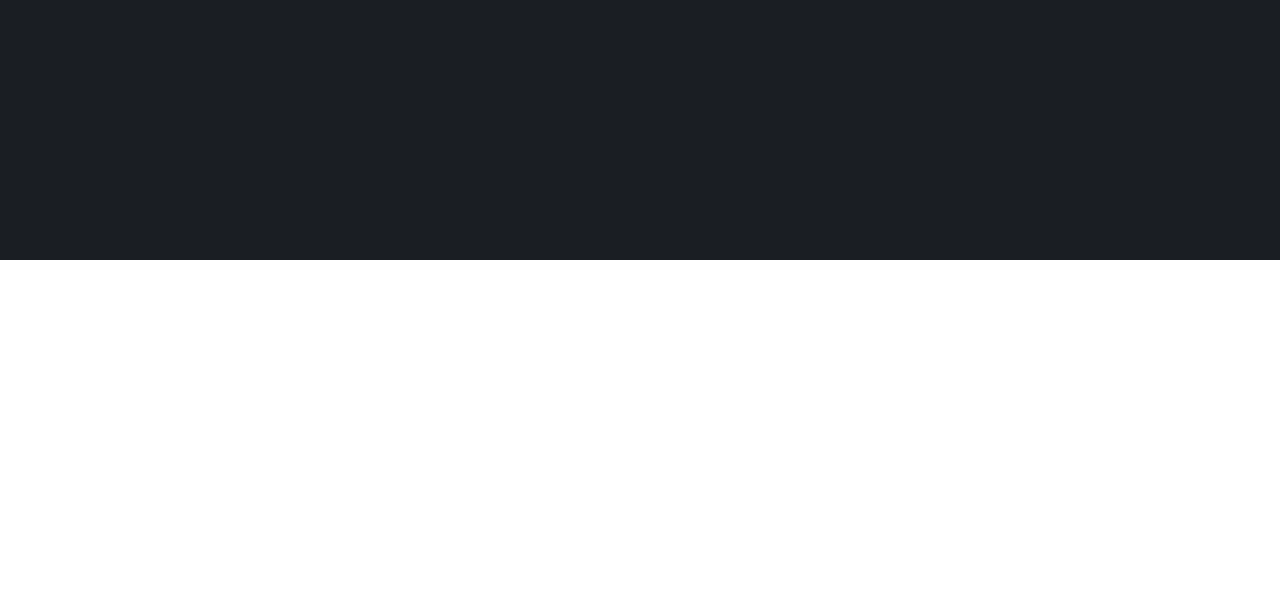
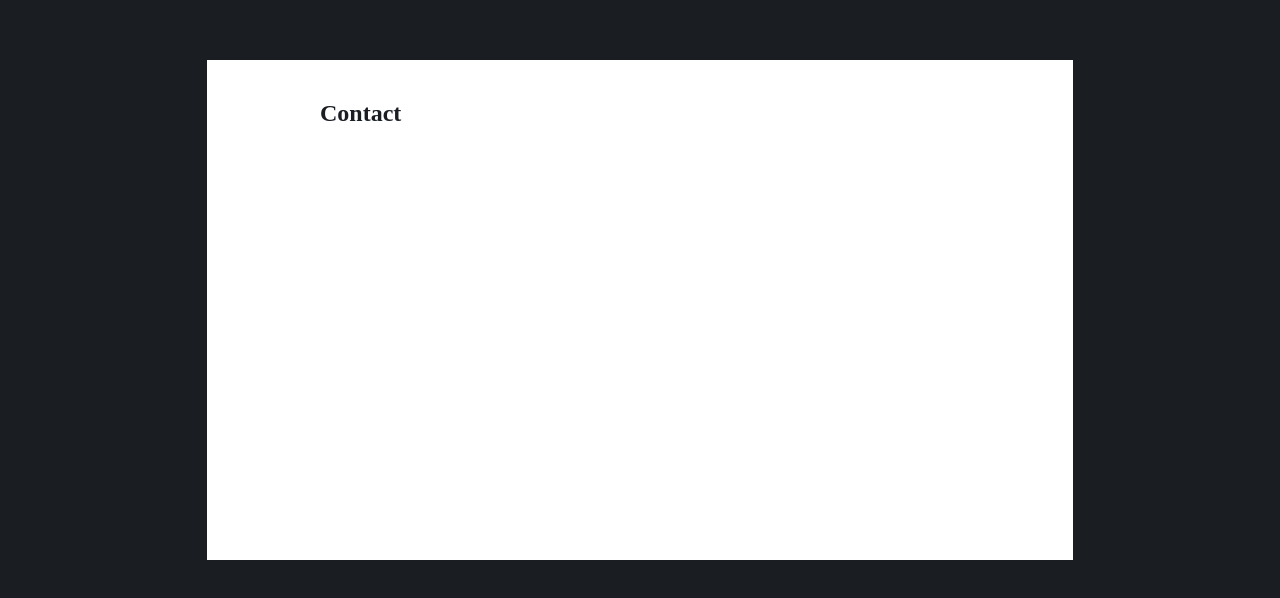
Before and after one commit to bbagbbagn2/PJH-Portfolio, a React (Create React App) app: page / in a window 1280 px wide. Shown: the part 2858-3456 px from the top of the page. Before the commit the page ends 3118 px from the top, so only its background shows below. Built offline with nearby package versions, Linux system fonts and the light colour scheme.

Commit message:
feat(MainPage) ContactPage 일부분 구현

```diff
--- a/src/MainPage.js
+++ b/src/MainPage.js
@@ -14,6 +14,19 @@ export default function Main() {
                     <Profile />
                     <Skill />
                     <Work />
+                    <ContactContainer>
+                    <ContactWrapper>
+                        <MyContactContainer>
+                            <MyContactWrapper>
+                                <ContactTitleWrapper>
+                                    <ContactTitle>Contact</ContactTitle>
+                                </ContactTitleWrapper>
+                                <ContactItemWrapper>
+                                </ContactItemWrapper>
+                            </MyContactWrapper>
+                        </MyContactContainer>
+                    </ContactWrapper>
+                </ContactContainer>
                 </Wrapper>
             </MainPage>
         </>
@@ -33,3 +46,29 @@ const Wrapper = styled.div`
     padding: 0 6%;
     display: grid;
 `;
+
+const ContactContainer = styled.div`
+    height: 780px;
+    display: grid;
+    justify-items: center;
+`;
+
+const ContactWrapper = styled.div`
+    width: 50vw;
+    height: 500px;
+    background: #FFFFFF;
+    padding: 0 10%;
+`;
+
+const MyContactContainer = styled.div``;
+const MyContactWrapper   = styled.div``;
+const ContactTitleWrapper = styled.div``;
+
+const ContactTitle = styled.h5`
+    font-size: 24px;
+    color: #1A1E23;
+`;
+
+const ContactItemWrapper = styled.div`
+
+`;
--- a/src/pages/Work/Work.js
+++ b/src/pages/Work/Work.js
@@ -29,7 +29,7 @@ export default function Work() {
 
 const Container = styled.div`
     margin-top: 350px;
-    height: 1080px;
+    height: 880px;
     display: grid;
     grid-template-rows: min-content;
     align-items: start;
@@ -99,6 +99,6 @@ const ItemWrapper = styled.div`
     }
 
     &:hover ${WorkItems}{
-        transform: scale3d(1.2, 1.2, 1);
+        transform: scale3d(1.1, 1.1, 1);
     }
 `;
```
